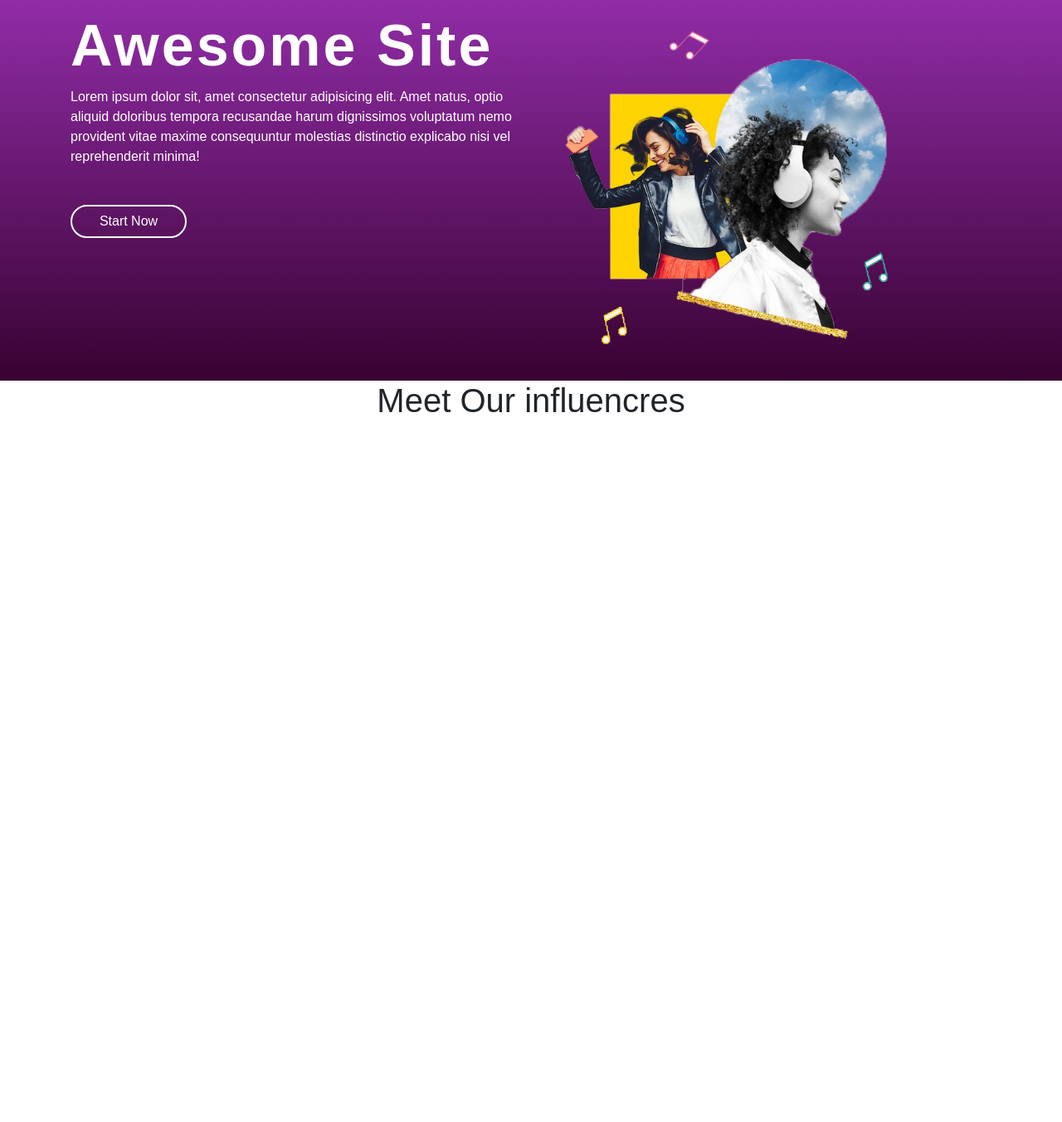
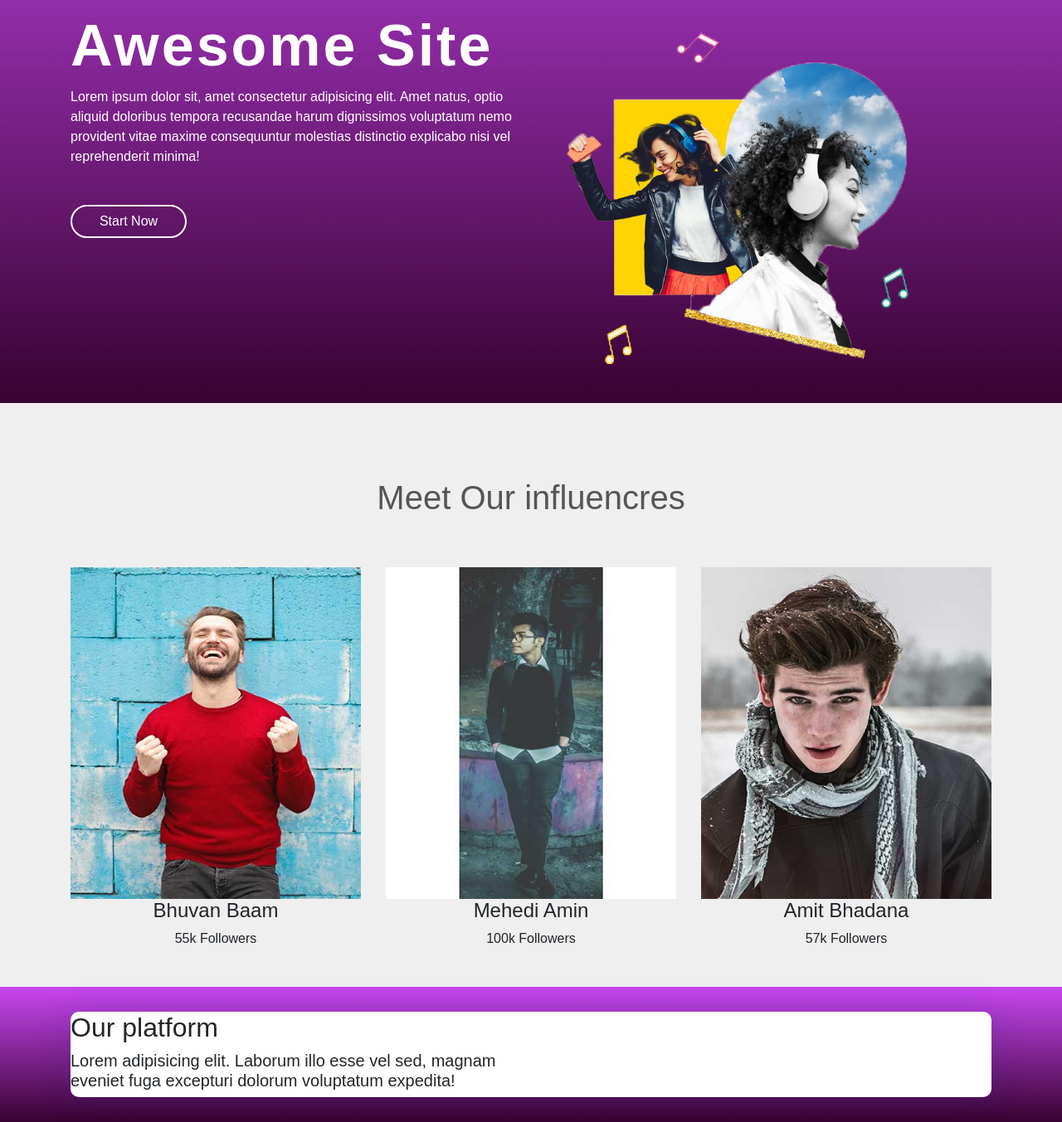
Before and after one commit to me6edi/Musical-Website-HTML-CSS-Bootstrap, a plain HTML site: page index.html in a window 1280 px wide. Shown: the part 286-1639 px from the top of the page at 83% size. Before the commit the page ends 801 px from the top, so only its background shows below. Drawn offline with nearby package versions, Linux system fonts and the light colour scheme.

Commit message:
Our team

```diff
--- a/css/style.css
+++ b/css/style.css
@@ -55,7 +55,34 @@
     border-radius: 50px;
 }
 .home-img img{
-    width: 85%;
+    width: 90%;
     min-width: 350px;
     margin-top: 10%;
 }
+.influencres{
+    padding: 30px 0;
+    background: #efefef;
+}
+.influencres h1{
+    margin: 60px 0;
+    color: #555;
+}
+.parson-img{
+    height: 400px;
+}
+.parson-img img{
+    width: 100%;
+    height: 100%;
+}
+.profile{
+    padding: 30px 0;
+    background-image: linear-gradient(#c847f1,#380231);
+}
+.profile-card{
+    border-radius: 10px;
+    background: #fff;
+    box-shadow: 0 2px 40px 0 rgba(17, 39, 125, 0.18);
+}
+.profile-details{
+
+}
--- a/index.html
+++ b/index.html
@@ -33,7 +33,9 @@
             <div class="row">
                 <div class="col-md-6">
                     <h1>Awesome Site</h1>
-                    <p>Lorem ipsum dolor sit, amet consectetur adipisicing elit. Amet natus, optio aliquid doloribus tempora recusandae harum dignissimos voluptatum nemo provident vitae maxime consequuntur molestias distinctio explicabo nisi vel reprehenderit minima!</p>
+                    <p>Lorem ipsum dolor sit, amet consectetur adipisicing elit. Amet natus, optio aliquid doloribus
+                        tempora recusandae harum dignissimos voluptatum nemo provident vitae maxime consequuntur
+                        molestias distinctio explicabo nisi vel reprehenderit minima!</p>
                     <button type="button" class="start-btn">Start Now</button>
                 </div>
                 <div class="col-md-6">
@@ -44,9 +46,59 @@
             </div>
         </div>
     </section>
-<section class="influencres text-center">
-    <h1>Meet Our influencres</h1>
-</section>
+    <section class="influencres text-center">
+        <h1>Meet Our influencres</h1>
+        <div class="container">
+            <div class="row">
+                <div class="col-md-4">
+                    <div class="parson-img">
+                            <img src="img/img-1.jpg">
+                    </div>
+                    <div class="parson-details">
+                        <h4>Bhuvan Baam</h4>
+                        <p>55k Followers</p>
+                    </div>
+                </div>
+                <div class="col-md-4">
+                    <div class="parson-img">
+                            <img src="img/img-2.jpg">
+                    </div>
+                    <div class="parson-details">
+                        <h4>Mehedi Amin</h4>
+                        <p>100k Followers</p>
+                    </div>
+                </div>
+                <div class="col-md-4">
+                    <div class="parson-img">
+                            <img src="img/img-3.jpg">
+                    </div>
+                    <div class="parson-details">
+                        <h4>Amit Bhadana</h4>
+                        <p>57k Followers</p>
+                    </div>
+                </div>
+            </div>
+        </div>
+    </section>
+
+
+    <section>
+        <div class="profile">
+            <div class="container">
+                    <div class="profile-card">
+                        <div class="row">
+                            <div class="col-md-6">
+                                <div class="profile-details">
+                                <h2>Our platform</h2>
+                                <h5>Lorem adipisicing elit. Laborum illo esse vel sed, magnam eveniet fuga excepturi dolorum voluptatum expedita!</h5>
+                            </div>
+                            </div>
+                            <div class="col-md-6"></div>
+                        </div>
+                    </div>
+            </div>
+        </div>
+    </section>
 
 </body>
 
```
Also changed, not shown: img/img-1.jpg (added), img/img-2.jpg (added), img/img-3.jpg (added).
